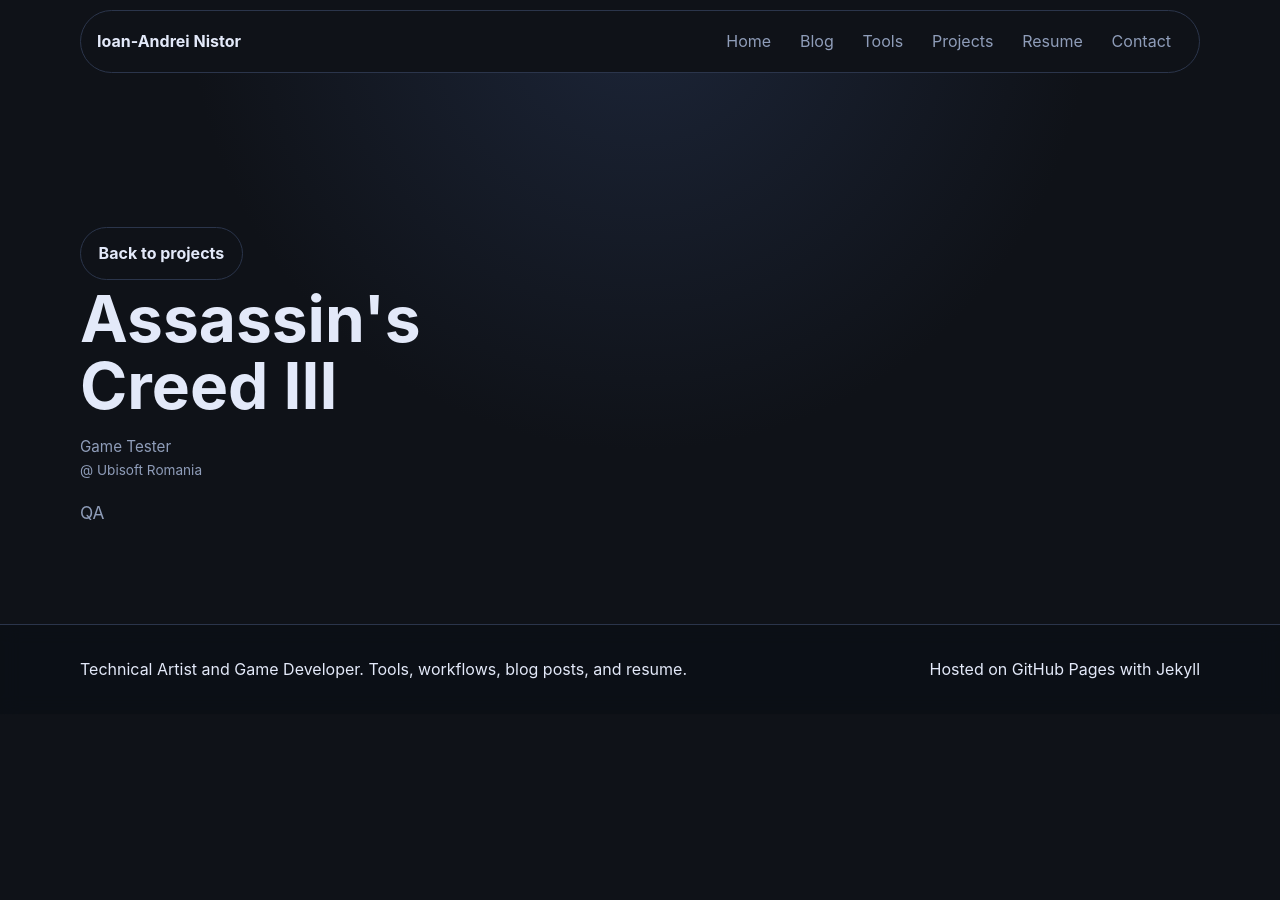
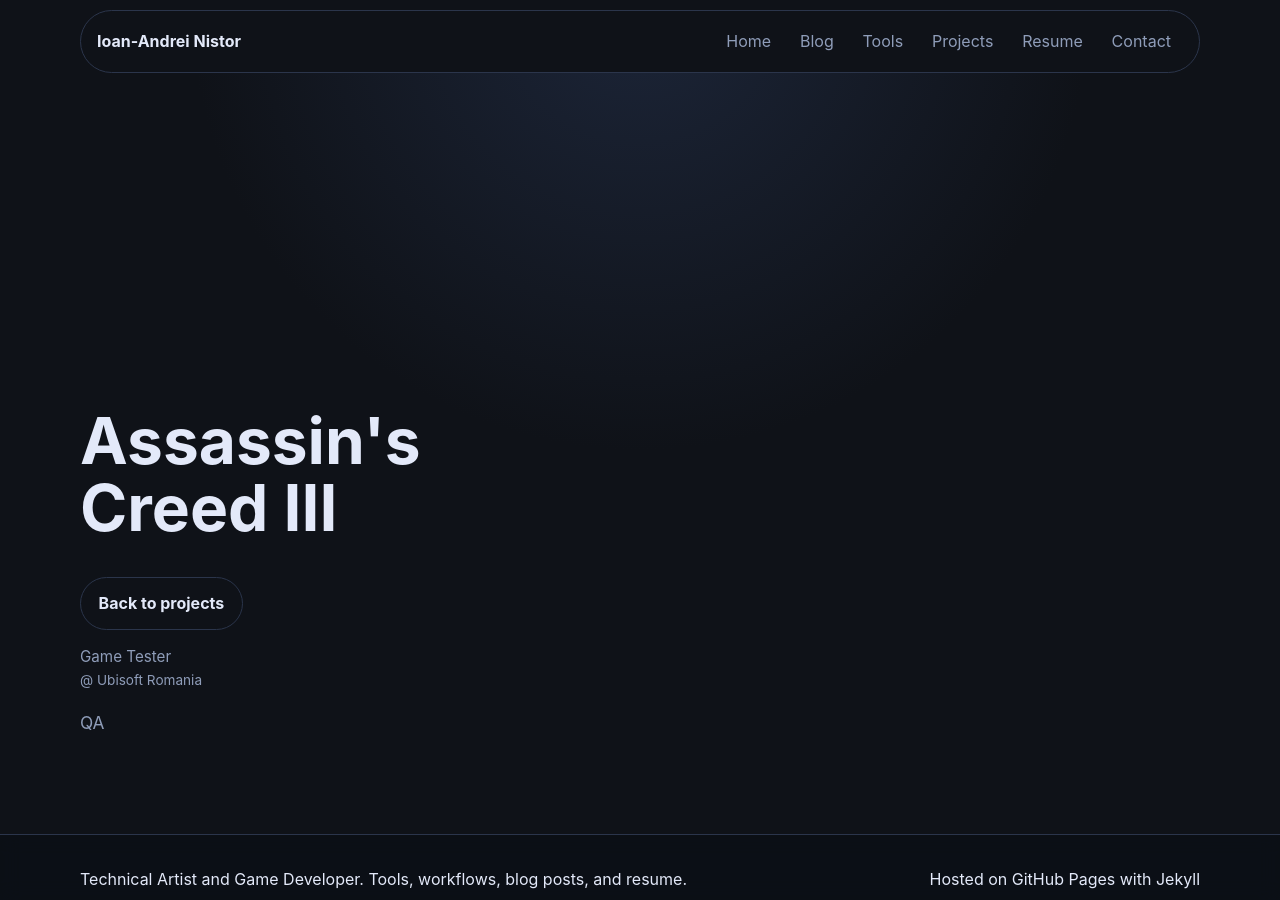
Before and after one commit to ianistor/ian_mywebsite, a Jekyll site: the page built from _projects/ac3.md, in a window 1280 px wide and 900 px high. Built offline with Jekyll 4.4.1, drawn with Linux system fonts in a browser that asks for light colours; nearby versions of some CDN libraries.

Commit message:
Shorten project trailer linear fade to title boundary

```diff
--- a/_layouts/project.html
+++ b/_layouts/project.html
@@ -24,8 +24,10 @@
   {% endif %}
 
   <header class="page-header narrow">
-    <a class="button secondary" href="{{ '/projects/' | relative_url }}">Back to projects</a>
     <h1>{{ page.title }}</h1>
+
+    <div class="project-header-body">
+      <a class="button secondary" href="{{ '/projects/' | relative_url }}">Back to projects</a>
 
     {% if page.role or page.company %}
       <p class="meta">
@@ -56,6 +58,7 @@
         {% endfor %}
       </div>
     {% endif %}
+    </div>
   </header>
 
   <div class="prose narrow">
--- a/assets/css/style.css
+++ b/assets/css/style.css
@@ -217,11 +217,23 @@
   top: 0;
   left: 50%;
   width: min(1600px, 122vw);
-  height: min(66vh, 680px);
+  height: min(50vh, 510px);
   transform: translateX(-50%);
   overflow: hidden;
   pointer-events: none;
   z-index: 0;
+}
+
+.project-trailer-hero::after {
+  content: "";
+  position: absolute;
+  inset: 0;
+  background:
+    radial-gradient(ellipse at center, rgba(8, 10, 15, 0) 42%, rgba(8, 10, 15, 0.3) 68%, rgba(8, 10, 15, 0.78) 88%, rgba(8, 10, 15, 1) 100%),
+    linear-gradient(180deg, rgba(8, 10, 15, 0.12) 0%, rgba(8, 10, 15, 0.34) 52%, rgba(8, 10, 15, 0.68) 72%, rgba(8, 10, 15, 0.92) 84%, rgba(8, 10, 15, 1) 90%, rgba(8, 10, 15, 1) 100%);
+  box-shadow:
+    inset 0 0 180px rgba(8, 10, 15, 0.5),
+    inset 0 -110px 120px rgba(8, 10, 15, 0.78);
 }
 
 .project-trailer-media {
@@ -238,10 +250,9 @@
   position: absolute;
   inset: 0;
   background:
-    radial-gradient(ellipse at center, rgba(8, 10, 15, 0) 34%, rgba(8, 10, 15, 0.32) 66%, rgba(8, 10, 15, 0.78) 86%, rgba(8, 10, 15, 1) 100%),
-    linear-gradient(180deg, rgba(8, 10, 15, 0.12) 0%, rgba(8, 10, 15, 0.48) 60%, rgba(8, 10, 15, 0.88) 86%, rgba(8, 10, 15, 1) 100%);
-  mask-image: radial-gradient(ellipse at center, black 60%, transparent 100%);
-  -webkit-mask-image: radial-gradient(ellipse at center, black 60%, transparent 100%);
+    radial-gradient(ellipse at center, rgba(8, 10, 15, 0) 22%, rgba(8, 10, 15, 0.18) 48%, rgba(8, 10, 15, 0.52) 70%, rgba(8, 10, 15, 0.86) 90%, rgba(8, 10, 15, 1) 100%),
+    linear-gradient(180deg, rgba(8, 10, 15, 0.14) 0%, rgba(8, 10, 15, 0.36) 50%, rgba(8, 10, 15, 0.62) 68%, rgba(8, 10, 15, 0.88) 80%, rgba(8, 10, 15, 1) 86%, rgba(8, 10, 15, 1) 100%);
+  box-shadow: inset 0 -90px 120px -100px rgba(8, 10, 15, 0.82);
 }
 
 .hero {
@@ -1168,7 +1179,18 @@
 .project-page .page-header {
   position: relative;
   z-index: 2;
-  padding-top: 7.5rem;
+  padding-top: min(50vh, 510px);
+}
+
+.project-page .page-header h1 {
+  position: absolute;
+  left: 0;
+  bottom: calc(100% - min(50vh, 510px) + 1rem);
+  margin: 0;
+}
+
+.project-header-body {
+  margin-top: 1.25rem;
 }
 .section-block { animation-delay: 0.14s; }
 .tag-cloud { animation-delay: 0.18s; }
@@ -1255,6 +1277,15 @@
 
   .project-page .page-header {
     padding-top: 5.5rem;
+  }
+
+  .project-page .page-header h1 {
+    position: static;
+    margin: 0.3rem 0 1rem;
+  }
+
+  .project-header-body {
+    margin-top: 0;
   }
 
   .card-grid,
```
